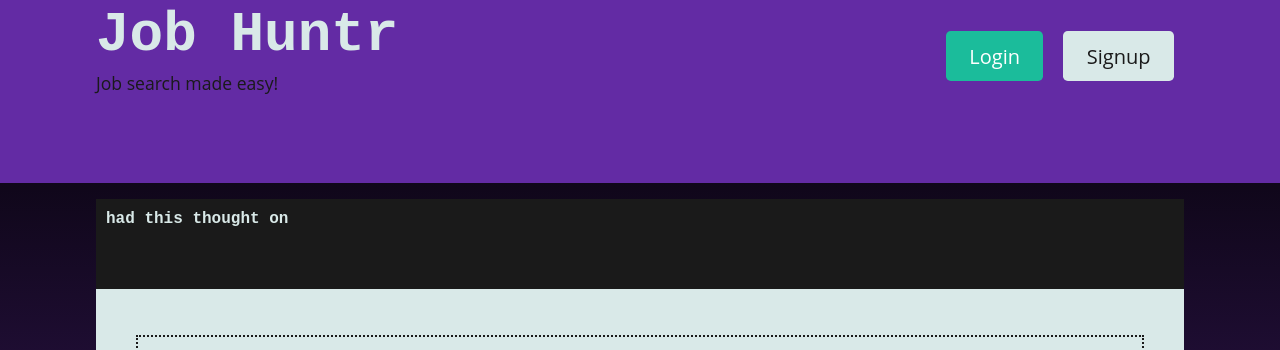
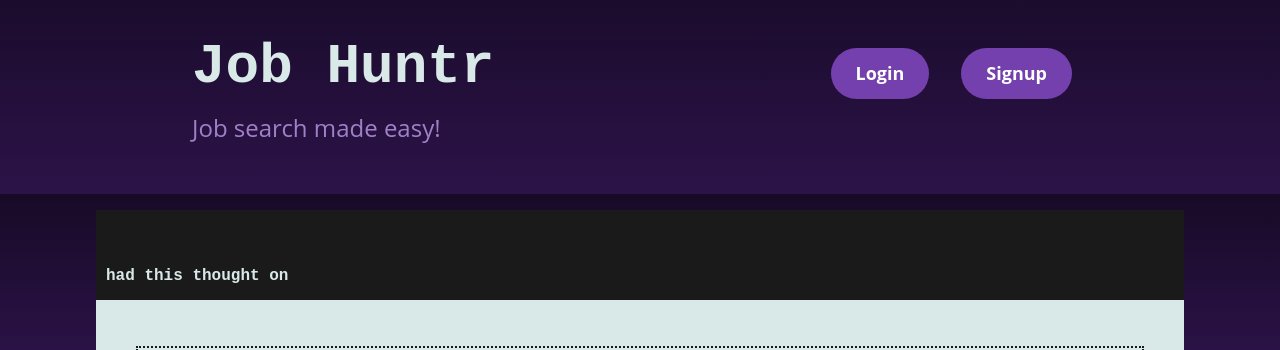
Before and after one commit to ZacWheeler3/job-huntr, a React (Vite) app in the folder client/: page /thoughts/1 in a window 1280 px wide. Shown: the top 350 px of the page. Built offline with nearby package versions, Linux system fonts and the light colour scheme; no server answers.

Commit message:
styled header and renamed header classNames

```diff
--- a/client/src/App.css
+++ b/client/src/App.css
@@ -6,21 +6,71 @@ html {
 }
 
 .header-container {
-  background-color: #632ba4;
-}
-
-.m-0 {
+  background: rgb(2, 0, 36);
+  background: radial-gradient(
+    circle,
+    rgba(2, 0, 36, 1) 0%,
+    rgba(99, 43, 164, 0.2721463585434174) 0%
+  );
+}
+
+.header-box {
+  display: flex;
+  justify-content: space-between;
+  margin: 2rem;
+}
+
+.header-title {
+  padding-left: 10rem;
+}
+
+.header-title p {
+  color: #a180c8;
+  font-size: 1.5rem;
+}
+
+.site-title {
   font-size: 3.5rem;
-  display: flex;
   text-decoration: none;
+}
+
+.navbar-button {
+  padding-right: 10rem;
+  /* display: flex;
+  align-items: center; */
+}
+
+.login-button,
+.signup-button {
+  display: inline-block;
+  padding: 15px 25px;
+  background-color: #7340ad;
+  color: white;
+  text-decoration: none;
+  border: none;
+  cursor: pointer;
+  margin: 1rem;
+  border-radius: 2rem;
+  font-weight: 700;
+  font-size: large;
+}
+
+.login-button:hover,
+.signup-button:hover {
+  background-color: #a180c8;
+}
+
+.login-button:active,
+.signup-button:active {
+  background-color: #7340ad;
 }
 
 body {
   margin: 0;
-  background: rgb(69, 30, 115);
+  background: rgb(99, 43, 164);
   background: linear-gradient(
     0deg,
-    rgba(69, 30, 115, 1) 0%,
+    rgba(99, 43, 164, 1) 0%,
     rgba(0, 0, 0, 1) 100%
   );
 }
@@ -69,6 +119,7 @@ pre {
 
 a {
   background-color: transparent;
+  text-decoration: none;
 }
 
 /**
@@ -428,7 +479,7 @@ a {
 
 a:hover {
   color: #065b83;
-  text-decoration: underline;
+  text-decoration: none;
 }
 
 /* HEIGHT / WIDTH UTILS */
--- a/client/src/components/Header/index.jsx
+++ b/client/src/components/Header/index.jsx
@@ -9,14 +9,14 @@ const Header = () => {
   };
   return (
     <header className="header-container">
-      <div className="container flex-row justify-space-between-lg justify-center align-center">
-        <div>
+      <div className="header-box">
+        <div className="header-title">
           <Link className="text-light" to="/">
-            <h1 className="m-0">Job Huntr</h1>
+            <h1 className="site-title">Job Huntr</h1>
           </Link>
           <p>Job search made easy!</p>
         </div>
-        <div>
+        <div className="navbar-button">
           {Auth.loggedIn() ? (
             <>
               <Link className="btn btn-lg btn-info m-2" to="/me">
@@ -28,10 +28,10 @@ const Header = () => {
             </>
           ) : (
             <>
-              <Link className="btn btn-lg btn-info m-2" to="/login">
+              <Link className="login-button" to="/login">
                 Login
               </Link>
-              <Link className="btn btn-lg btn-light m-2" to="/signup">
+              <Link className="signup-button" to="/signup">
                 Signup
               </Link>
             </>
```
